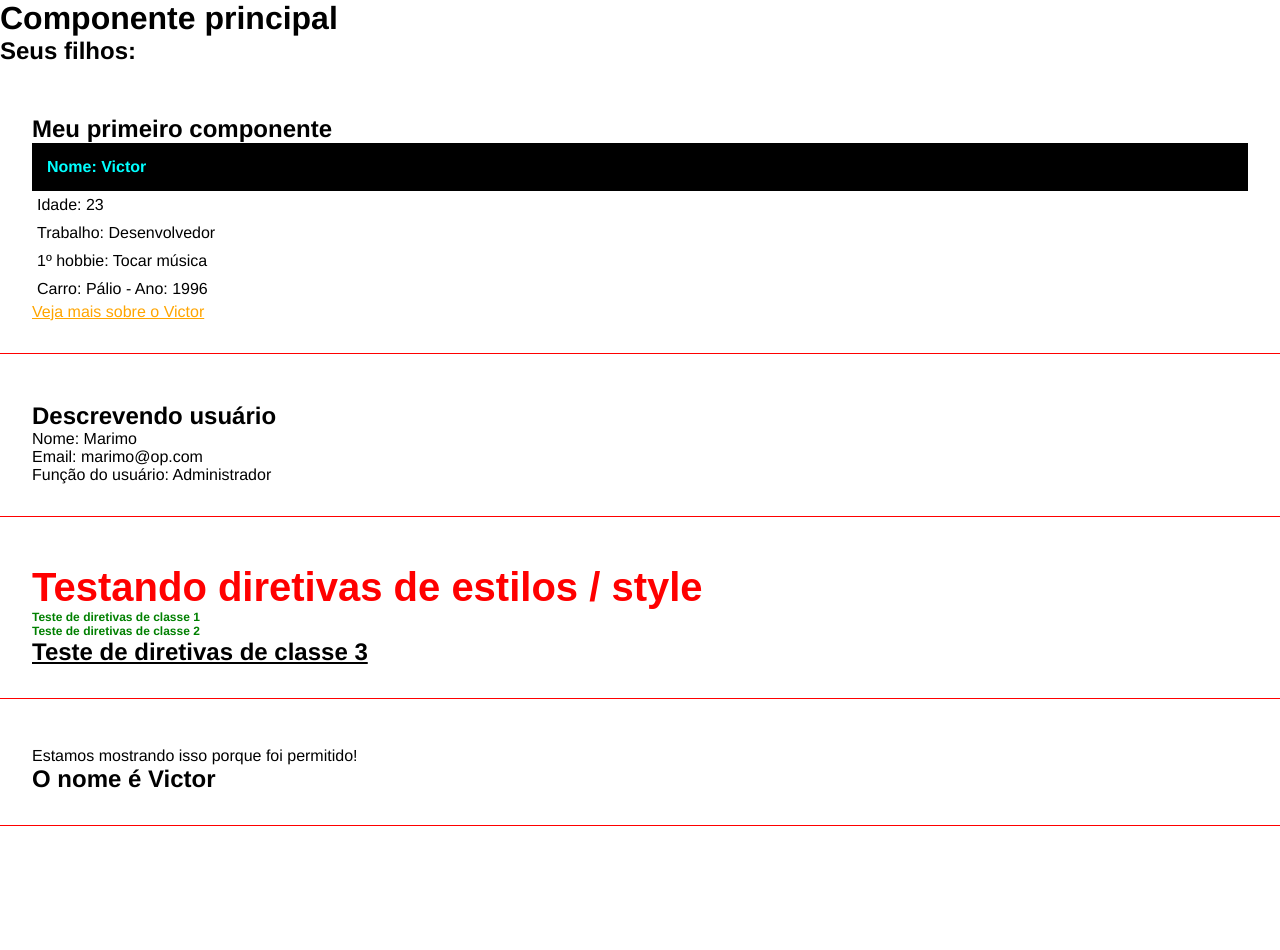
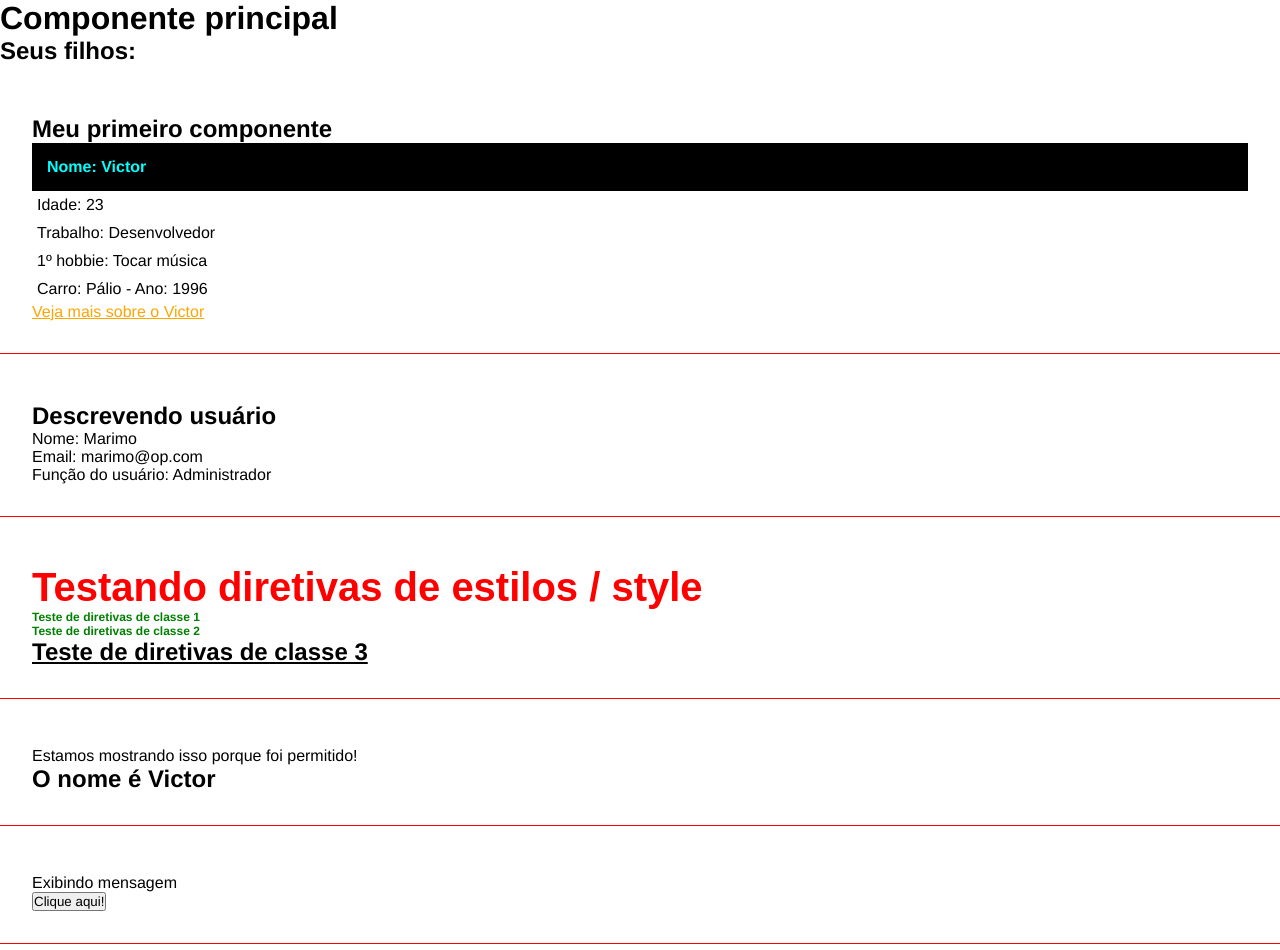
Before and after one commit to hvictorleite/curso-angular, an Angular app: page / in a window 1280 px wide. Shown: the top 950 px of the page. Built offline with nearby package versions, Linux system fonts and the light colour scheme.

Commit message:
Created eventos component. Used condicional render and event features to show/hide message

```diff
--- a/src/app/app.component.html
+++ b/src/app/app.component.html
@@ -6,3 +6,4 @@
 <app-parent-data [userData]="userData"></app-parent-data>
 <app-directives></app-directives>
 <app-if-render></app-if-render>
+<app-eventos></app-eventos>
--- a/src/app/app.module.ts
+++ b/src/app/app.module.ts
@@ -6,6 +6,7 @@
 import { ParentDataComponent } from './components/parent-data/parent-data.component';
 import { DirectivesComponent } from './components/directives/directives.component';
 import { IfRenderComponent } from './components/if-render/if-render.component';
+import { EventosComponent } from './components/eventos/eventos.component';
 
 @NgModule({
   declarations: [
@@ -13,7 +14,8 @@
     FirstComponentComponent,
     ParentDataComponent,
     DirectivesComponent,
-    IfRenderComponent
+    IfRenderComponent,
+    EventosComponent
   ],
   imports: [
     BrowserModule
--- /dev/null
+++ b/src/app/components/eventos/eventos.component.html
@@ -0,0 +1,4 @@
+<div class="class">
+    <p *ngIf="show">Exibindo mensagem</p>
+    <button (click)="showMessage()">Clique aqui!</button>
+</div>
--- /dev/null
+++ b/src/app/components/eventos/eventos.component.ts
@@ -0,0 +1,14 @@
+import { Component } from '@angular/core';
+
+@Component({
+  selector: 'app-eventos',
+  templateUrl: './eventos.component.html',
+  styleUrls: ['./eventos.component.css']
+})
+export class EventosComponent {
+  show: boolean = true;
+
+  showMessage(): void {
+    this.show = !this.show; // toggle (inversion feature)
+  }
+}
```
Also changed, not shown: src/app/components/eventos/eventos.component.css (added), 1 other file (tests, documents, lock files or other folders).
